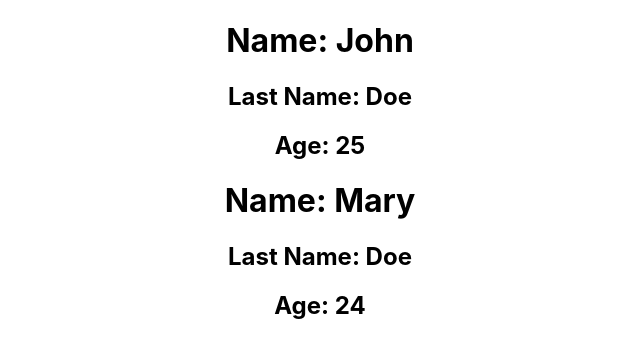
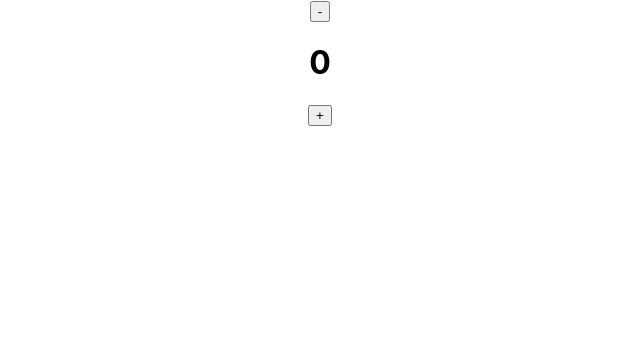
Before and after one commit to aphexes/react-movieland, a React (Create React App) app: page / in a window 1280 px wide. Shown: the top 358 px of the page, without its empty margins (320-960 px from the left). Built offline with nearby package versions, Linux system fonts and the light colour scheme.

Commit message:
useEffect with counter

```diff
--- a/src/App.js
+++ b/src/App.js
@@ -1,22 +1,33 @@
+import { useState, useEffect } from 'react';
 import './App.css';
 
 // a component is a function that returns JSX
-const Person = (props) => {
-  return (
-    <>
-      <h1>Name: {props.name}</h1>
-      <h2>Last Name: {props.lastName}</h2>
-      <h2>Age: {props.age}</h2>
-    </>
-  )
-}
 
-// class is a reserved keyword in JS, so we use className
 const App = () => {
+  const [counter, setCounter] = useState(0);
+
+  useEffect(() => {
+    alert("You've changed the counter to " + counter)
+  }, [counter])
+
+  // This function return the prevCount minus 1
+  function decrement_cnt(prevCount) {
+    return prevCount - 1;
+  }
+
+  function clickHandler() {
+    setCounter(decrement_cnt); // We must use func for setter because the
+    // the value to set depends on prev value
+  } // (1) Simple case, we know the value: setCounter(3)
+    // (2) The value to set depends on prev value, so here it is the
+    //     is the return value of func
+
   return (
     <div className="App">
-      <Person name="John" lastName={'Doe'} age={25}/>
-      <Person name="Mary" lastName={'Doe'} age={24} />
+      {/* class is a reserved keyword in JS, so we use className */}
+      <button onClick={clickHandler}>-</button>
+      <h1>{counter}</h1>
+      <button onClick={() => setCounter((prevCount) => prevCount + 1 )}>+</button>
     </div>
   );
 }
```
